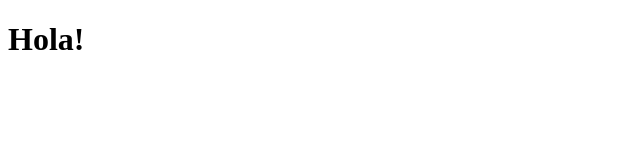
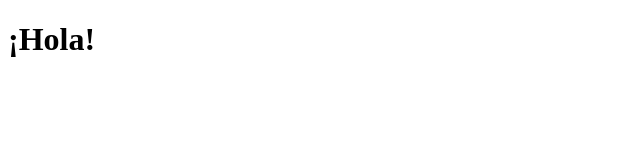
Before and after one commit to piradoiv/prueba-automatica-docker, a plain HTML site: page index.html in a window 1280 px wide. Shown: the full height of the page, 0-640 px from the left. Drawn offline with Linux system fonts and the light colour scheme.

Commit message:
Update index.html

```diff
--- a/index.html
+++ b/index.html
@@ -4,6 +4,6 @@
         <title>Hola</title>
     </head>
     <body>
-        <h1>Hola!</h1>
+        <h1>¡Hola!</h1>
     </body>
 </html>
```
